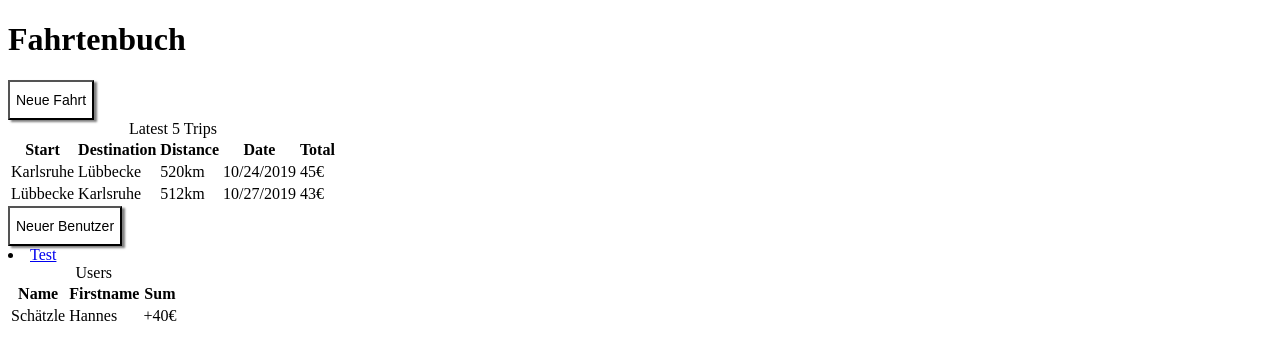
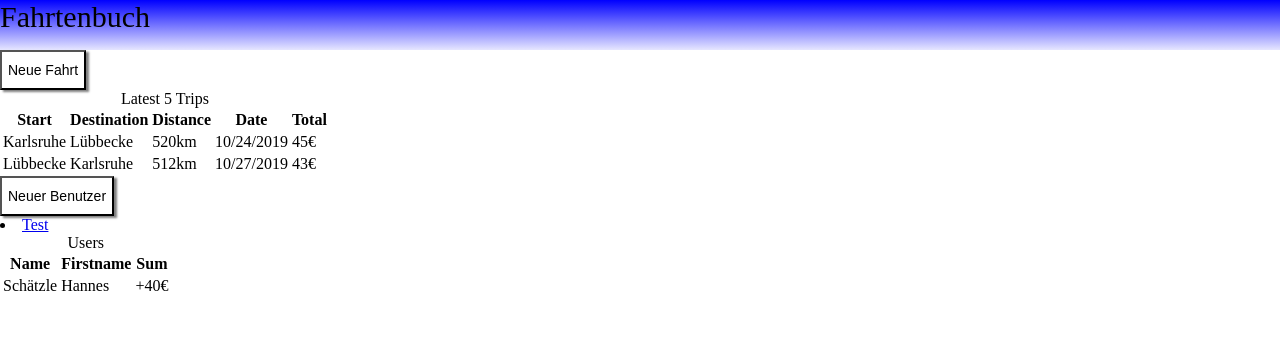
Before and after one commit to MarcLeukert/webprog, a plain HTML site: page index.html in a window 1280 px wide. Drawn offline with Linux system fonts and the light colour scheme.

Commit message:
überschrift der index.html

```diff
--- a/index.html
+++ b/index.html
@@ -29,7 +29,7 @@
 
 <body>
   <header>
-    <h1>Fahrtenbuch</h1>
+    <div class="header">Fahrtenbuch</div>
   </header>
   <button type="button" name="newTrip" href="#/neueFahrt">Neue Fahrt</button>
   <table>
--- a/überischt.css
+++ b/überischt.css
@@ -1,3 +1,21 @@
+html, body {
+  margin-top: 0;
+  margin-bottom: 0;
+  margin-right: 0;
+  margin: 0;
+  margin-left: 0;
+}
+
+.header {
+  background: linear-gradient(to bottom, blue, #e6e6ff);
+  width: 100%;
+  height: 50px;
+  margin: 0 auto;
+  font-size: 30px;
+}
+
+
+
 button {
   background: none;
   color: #000;
```
